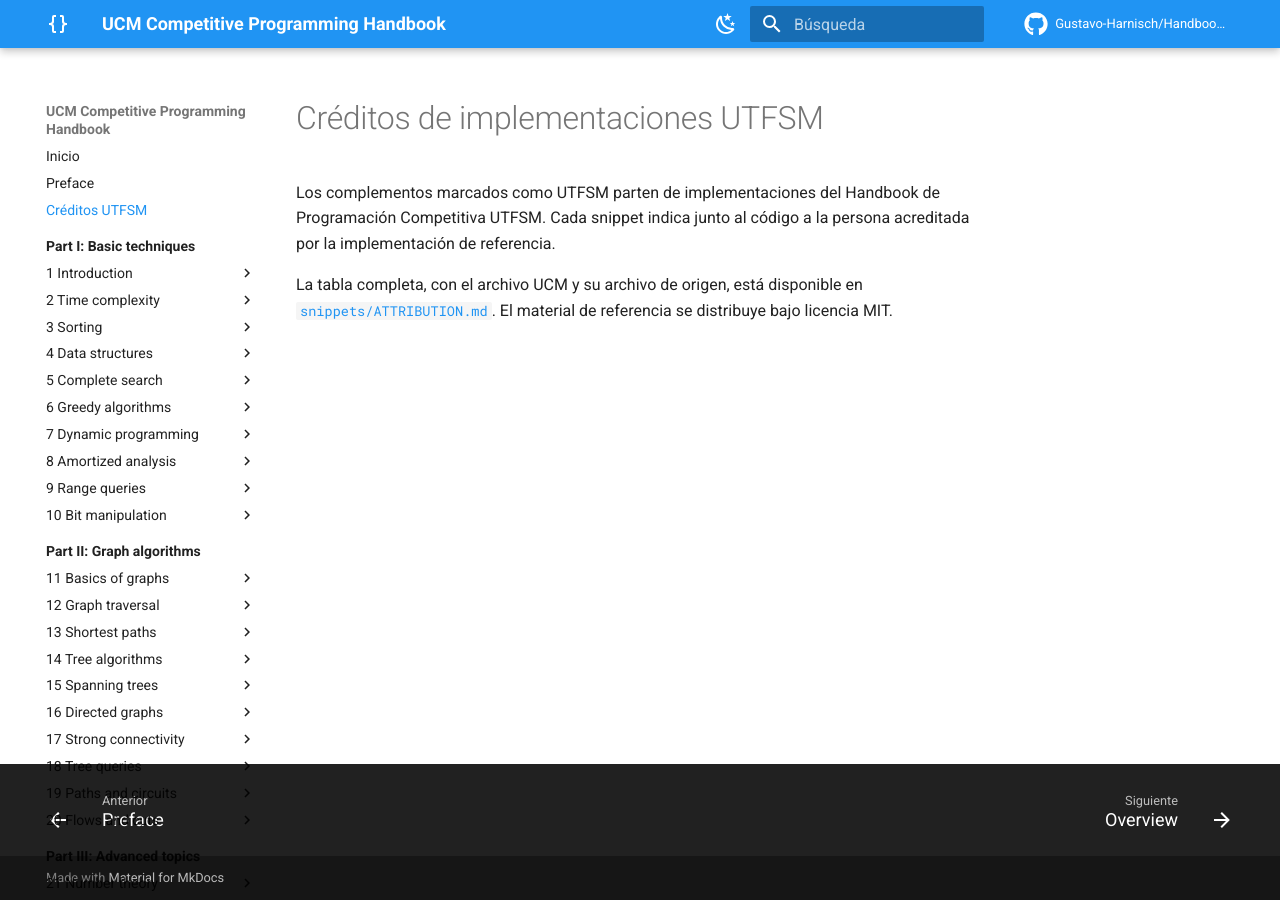
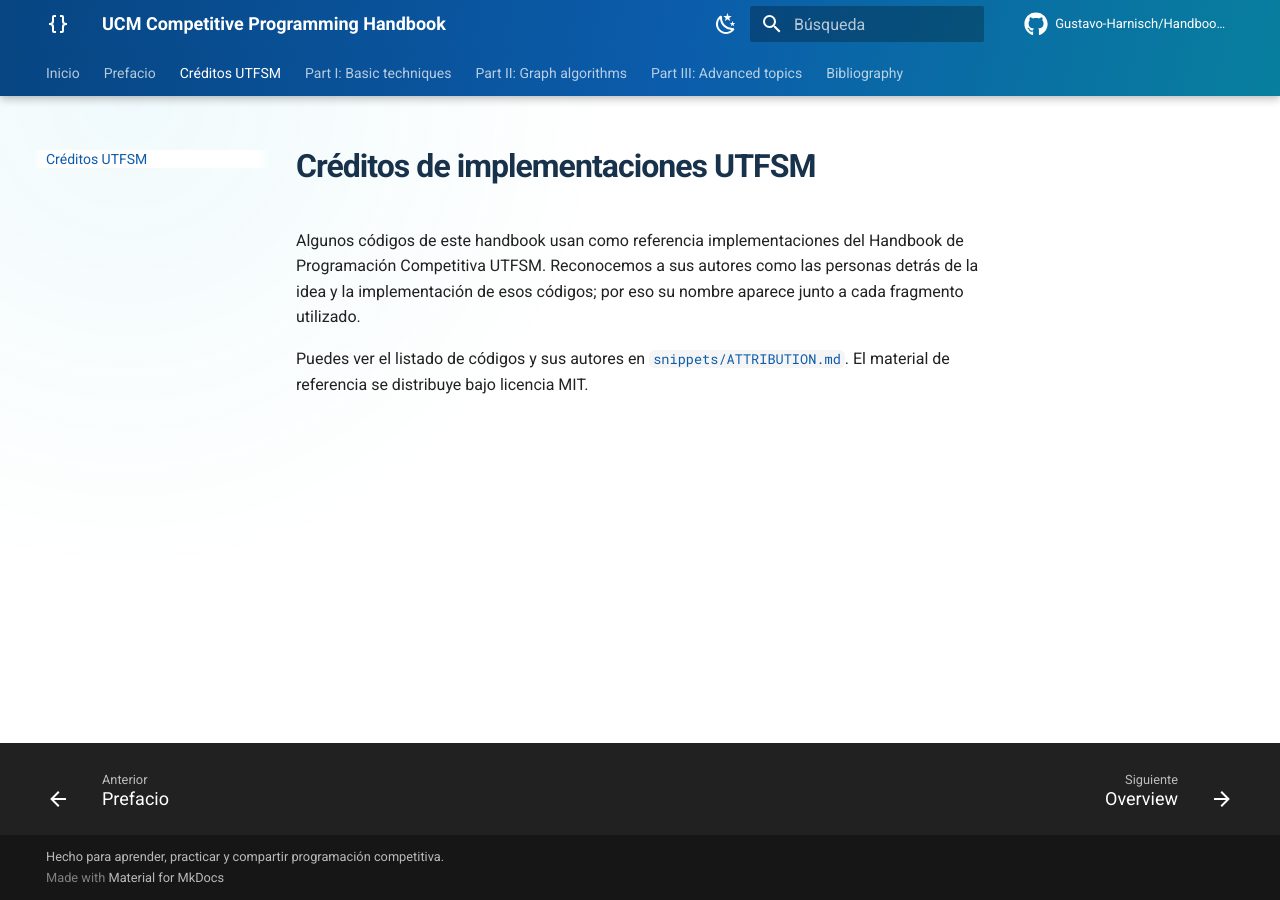
Before and after one commit to Gustavo-Harnisch/Handbook-UCM, an MkDocs documentation site: the page built from content/00-preface/credits.md, in a window 1280 px wide. Built offline with MkDocs 1.6.1 and Material for MkDocs 9.7.7, drawn with Linux system fonts in a browser that asks for light colours; comment, search, counter and statistics services are not loaded.

Commit message:
Update README, STRUCTURE, and styling assets; reorganize content paths and enhance visual identity

```diff
--- a/content/00-preface/credits.md
+++ b/content/00-preface/credits.md
@@ -1,5 +1,5 @@
 # Créditos de implementaciones UTFSM
 
-Los complementos marcados como UTFSM parten de implementaciones del Handbook de Programación Competitiva UTFSM. Cada snippet indica junto al código a la persona acreditada por la implementación de referencia.
+Algunos códigos de este handbook usan como referencia implementaciones del Handbook de Programación Competitiva UTFSM. Reconocemos a sus autores como las personas detrás de la idea y la implementación de esos códigos; por eso su nombre aparece junto a cada fragmento utilizado.
 
-La tabla completa, con el archivo UCM y su archivo de origen, está disponible en [`snippets/ATTRIBUTION.md`](https://github.com/Gustavo-Harnisch/Handbook-UCM/blob/main/snippets/ATTRIBUTION.md). El material de referencia se distribuye bajo licencia MIT.
+Puedes ver el listado de códigos y sus autores en [`snippets/ATTRIBUTION.md`](https://github.com/Gustavo-Harnisch/Handbook-UCM/blob/main/snippets/ATTRIBUTION.md). El material de referencia se distribuye bajo licencia MIT.
--- /dev/null
+++ b/content/assets/stylesheets/extra.css
@@ -0,0 +1,212 @@
+/* Identidad visual del handbook */
+:root {
+  --ucm-blue: #0b5cab;
+  --ucm-cyan: #00a6c8;
+  --ucm-ink: #18324b;
+  --ucm-surface: #f5f9fd;
+}
+
+[data-md-color-scheme="default"] {
+  --md-primary-fg-color: var(--ucm-blue);
+  --md-primary-fg-color--light: #347fbe;
+  --md-primary-fg-color--dark: #074582;
+  --md-accent-fg-color: var(--ucm-cyan);
+}
+
+.md-header,
+.md-tabs {
+  background: linear-gradient(105deg, #074582 0%, var(--ucm-blue) 52%, #087f9e 100%);
+}
+
+.md-header__button.md-logo {
+  color: #fff;
+}
+
+.md-tabs__link--active,
+.md-tabs__link:hover {
+  opacity: 1;
+}
+
+.md-main {
+  background:
+    radial-gradient(circle at 10% 0%, rgba(0, 166, 200, 0.06), transparent 24rem),
+    var(--md-default-bg-color);
+}
+
+.md-typeset h1 {
+  color: var(--ucm-ink);
+  font-weight: 750;
+  letter-spacing: -0.03em;
+}
+
+.md-typeset h2 {
+  font-weight: 700;
+  letter-spacing: -0.015em;
+}
+
+.md-typeset h2::after {
+  content: "";
+  display: block;
+  width: 2.5rem;
+  height: 0.18rem;
+  margin-top: 0.42rem;
+  border-radius: 999px;
+  background: linear-gradient(90deg, var(--ucm-blue), var(--ucm-cyan));
+}
+
+.md-typeset code {
+  border-radius: 0.28rem;
+}
+
+.md-typeset .highlight,
+.md-typeset pre > code {
+  border-radius: 0.55rem;
+}
+
+.md-typeset table:not([class]) {
+  border: 1px solid var(--md-default-fg-color--lighter);
+  border-radius: 0.55rem;
+  overflow: hidden;
+}
+
+.md-typeset table:not([class]) th {
+  background-color: rgba(11, 92, 171, 0.08);
+}
+
+.md-typeset .admonition,
+.md-typeset details {
+  border-radius: 0.55rem;
+  box-shadow: 0 0.12rem 0.5rem rgba(24, 50, 75, 0.08);
+}
+
+/* Portada */
+.home-hero {
+  max-width: 63rem;
+  margin: 0 auto;
+  padding: 0.5rem 0 2.5rem;
+}
+
+.home-hero__banner {
+  display: block;
+  width: 100%;
+  margin: 0 0 2.2rem;
+  border-radius: 0.9rem;
+  box-shadow: 0 1rem 2.5rem rgba(7, 69, 130, 0.2);
+}
+
+.home-hero__eyebrow {
+  margin: 0 0 0.65rem;
+  color: var(--ucm-blue);
+  font-size: 0.76rem;
+  font-weight: 700;
+  letter-spacing: 0.08em;
+  text-transform: uppercase;
+}
+
+.md-typeset .home-hero h1 {
+  max-width: 15ch;
+  margin: 0;
+  color: var(--ucm-ink);
+  font-size: clamp(2.15rem, 6vw, 3.55rem);
+  line-height: 1.08;
+}
+
+.home-hero__lead {
+  max-width: 44rem;
+  margin: 1.15rem 0 0;
+  font-size: 1.08rem;
+  line-height: 1.7;
+}
+
+.home-hero__actions {
+  display: flex;
+  flex-wrap: wrap;
+  gap: 0.75rem;
+  margin: 1.7rem 0 2rem;
+}
+
+.home-button {
+  display: inline-flex;
+  align-items: center;
+  justify-content: center;
+  min-height: 2.7rem;
+  padding: 0.55rem 1.15rem;
+  border: 1px solid transparent;
+  border-radius: 0.38rem;
+  font-weight: 700;
+  text-decoration: none;
+  transition: transform 0.15s ease, box-shadow 0.15s ease, background-color 0.15s ease;
+}
+
+.home-button:hover {
+  transform: translateY(-2px);
+  box-shadow: 0 0.45rem 1rem rgba(7, 69, 130, 0.18);
+}
+
+.md-typeset a.home-button--primary {
+  color: #fff;
+  background: linear-gradient(105deg, var(--ucm-blue), #087f9e);
+}
+
+.md-typeset a.home-button--primary:hover {
+  color: #fff;
+}
+
+.home-button--secondary {
+  color: var(--ucm-blue);
+  border-color: currentcolor;
+  background: transparent;
+}
+
+.home-hero__thanks {
+  max-width: 48rem;
+  margin: 0;
+  padding: 1rem 1.15rem;
+  border-left: 0.24rem solid var(--ucm-cyan);
+  border-radius: 0 0.45rem 0.45rem 0;
+  background: var(--ucm-surface);
+  font-size: 0.93rem;
+}
+
+[data-md-color-scheme="slate"] .md-main {
+  background: radial-gradient(circle at 10% 0%, rgba(0, 166, 200, 0.08), transparent 24rem);
+}
+
+[data-md-color-scheme="slate"] .md-typeset h1,
+[data-md-color-scheme="slate"] .md-typeset .home-hero h1 {
+  color: #e6f2ff;
+}
+
+[data-md-color-scheme="slate"] .home-hero__eyebrow,
+[data-md-color-scheme="slate"] .home-button--secondary {
+  color: #56d6ef;
+}
+
+[data-md-color-scheme="slate"] .home-hero__thanks {
+  background: rgba(255, 255, 255, 0.05);
+}
+
+@media screen and (min-width: 76.25em) {
+  .md-content__inner:has(.home-hero) {
+    margin: 0;
+  }
+}
+
+@media screen and (max-width: 44.9375em) {
+  .home-hero {
+    padding-top: 0;
+  }
+
+  .home-hero__banner {
+    margin-bottom: 1.5rem;
+    border-radius: 0.55rem;
+  }
+
+  .home-hero__actions {
+    display: grid;
+  }
+
+  .home-button {
+    width: 100%;
+  }
+}
--- a/mkdocs.yml
+++ b/mkdocs.yml
@@ -32,6 +32,8 @@ theme:
         name: Cambiar a modo claro
   features:
     - navigation.instant
+    - navigation.tabs
+    - navigation.tabs.sticky
     - navigation.sections
     - navigation.indexes
     - navigation.top
@@ -43,13 +45,18 @@ theme:
     - content.code.annotate
     - toc.follow
 
+extra_css:
+  - assets/stylesheets/extra.css
+
+copyright: Hecho para aprender, practicar y compartir programación competitiva.
+
 plugins:
   - search:
       lang: es
 
 nav:
   - Inicio: index.md
-  - "Preface": 00-preface/index.md
+  - "Prefacio": 00-preface/index.md
   - "Créditos UTFSM": 00-preface/credits.md
 
   - "Part I: Basic techniques":
```
Also changed, not shown: README.md (+7 -4 lines), STRUCTURE.md (+6 -0 lines), content/index.md (+20 -1 lines), snippets/ATTRIBUTION.md (+4 -9 lines), assets/banner.png (deleted), 1 other file.
